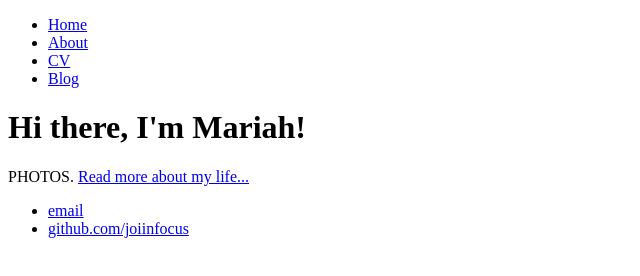
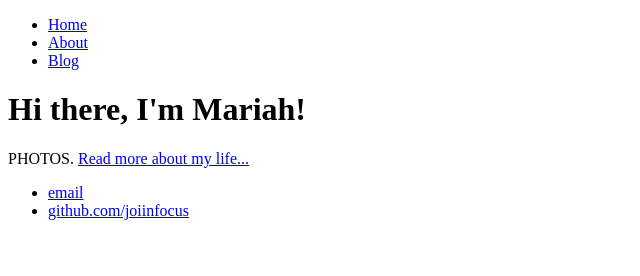
Before and after one commit to joiinfocus/joiinfocus.github.io, a plain HTML site: page index.html in a window 1280 px wide. Shown: the whole page, without its empty margins (0-640 px from the left). Drawn offline with Linux system fonts and the light colour scheme.

Commit message:
Update index.html

```diff
--- a/index.html
+++ b/index.html
@@ -1,14 +1,13 @@
 <!DOCTYPE html>
 <html>
 	<head>
-		<title>Hank Quinlan, Horrible Cop</title>
+		<title>Mariah Wilson, photgrapher</title>
 	</head>
 	<body>
 		<nav>
     		<ul>
         		<li><a href="/">Home</a></li>
 	        	<li><a href="/about">About</a></li>
-        		<li><a href="/cv">CV</a></li>
         		<li><a href="/blog">Blog</a></li>
     		</ul>
 		</nav>
```
